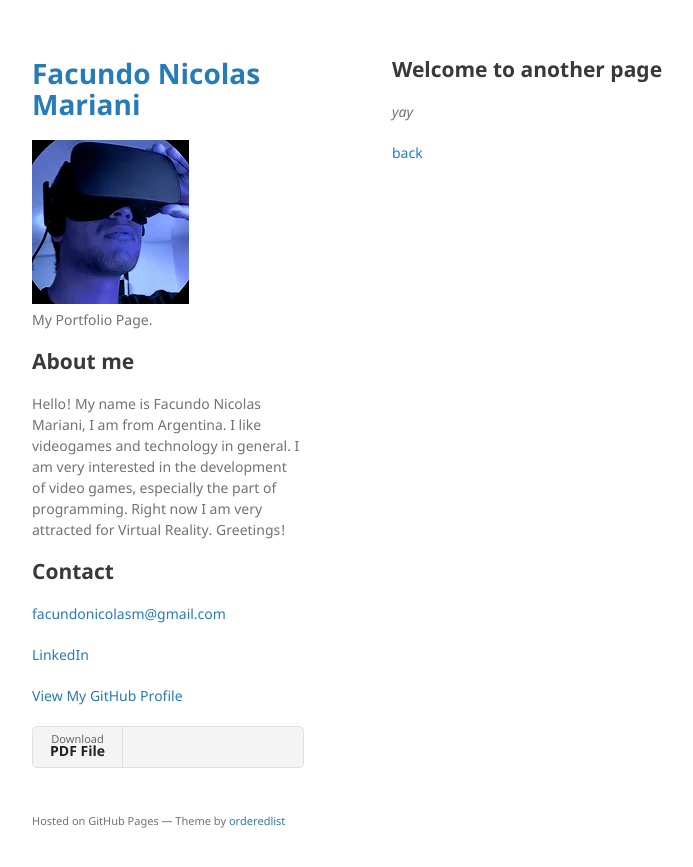
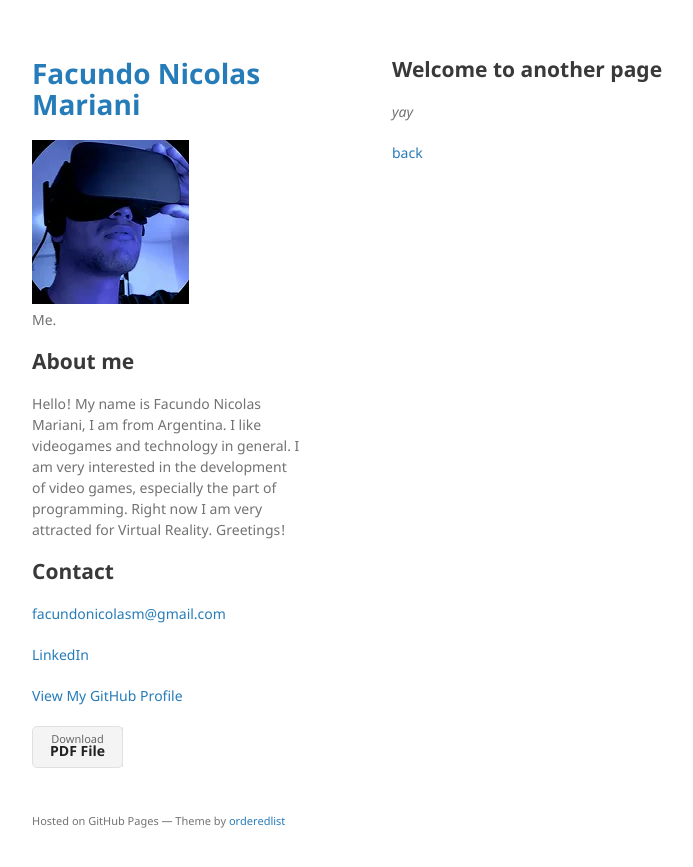
Before and after one commit to FNMariani/fnmariani.github.io, a Jekyll site: the page built from another-page.md, in a window 1280 px wide. Shown: the top 867 px of the page, without its empty margins (178-871 px from the left). Built offline with Jekyll 4.4.1, drawn with Linux system fonts in a browser that asks for light colours; our own code applies the rules of GitHub Pages for plain Markdown files.

Commit message:
Change size of download button.

```diff
--- a/_config.yml
+++ b/_config.yml
@@ -1,6 +1,6 @@
 title: Facundo Nicolas Mariani
 logo: /assets/img/photo.png
-description: My Portfolio Page.
+description: Me.
 show_downloads: true
 google_analytics:
 theme: jekyll-theme-minimal
--- a/_sass/jekyll-theme-minimal.scss
+++ b/_sass/jekyll-theme-minimal.scss
@@ -118,7 +118,7 @@ ul.downloads {
   background: #f4f4f4;
   border-radius:5px;
   border:1px solid #e0e0e0;
-  width:270px;
+  width:89px;
 }
 
 .downloads li {
```
Also changed, not shown: index.md (+1 -1 lines).
